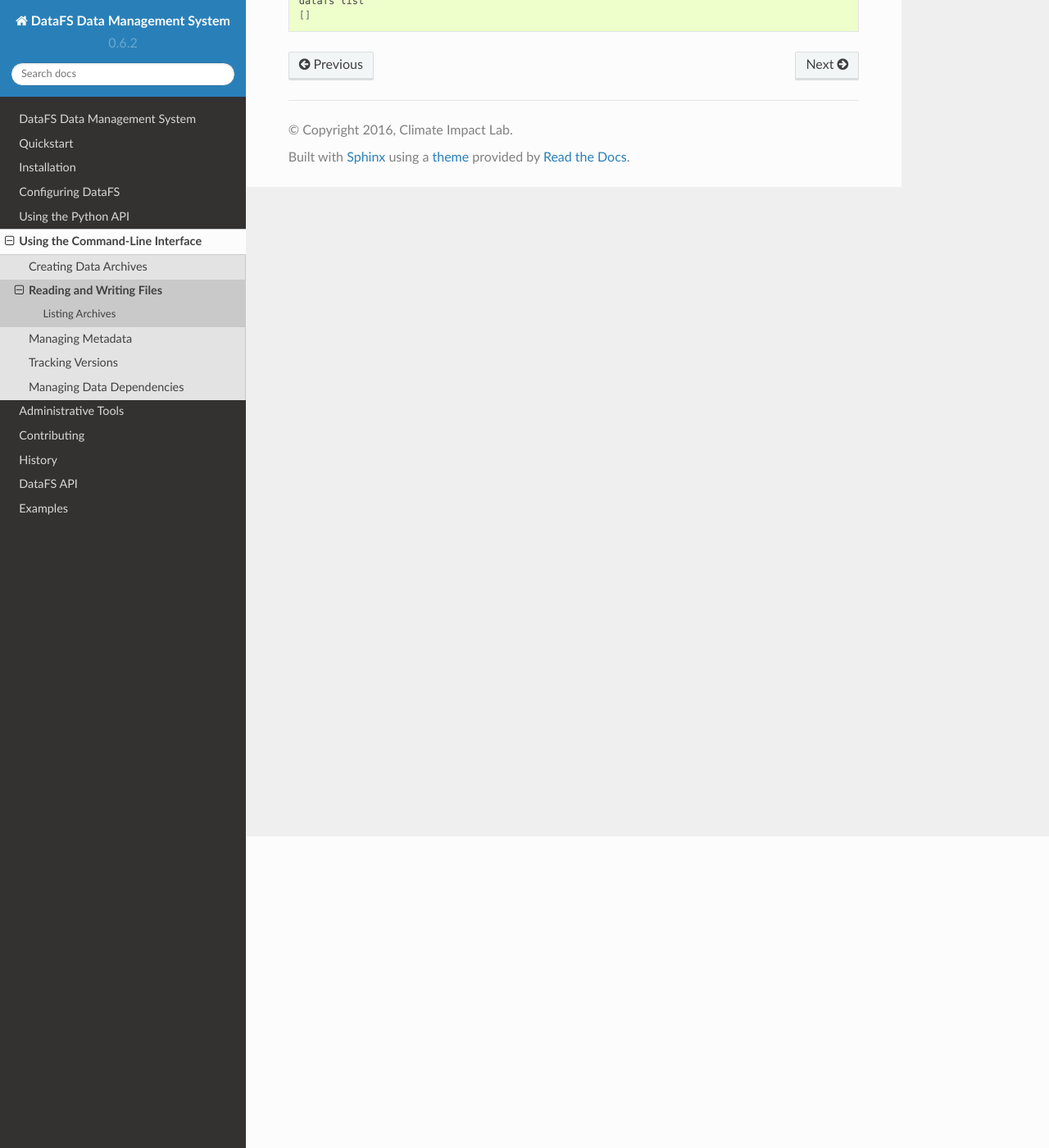
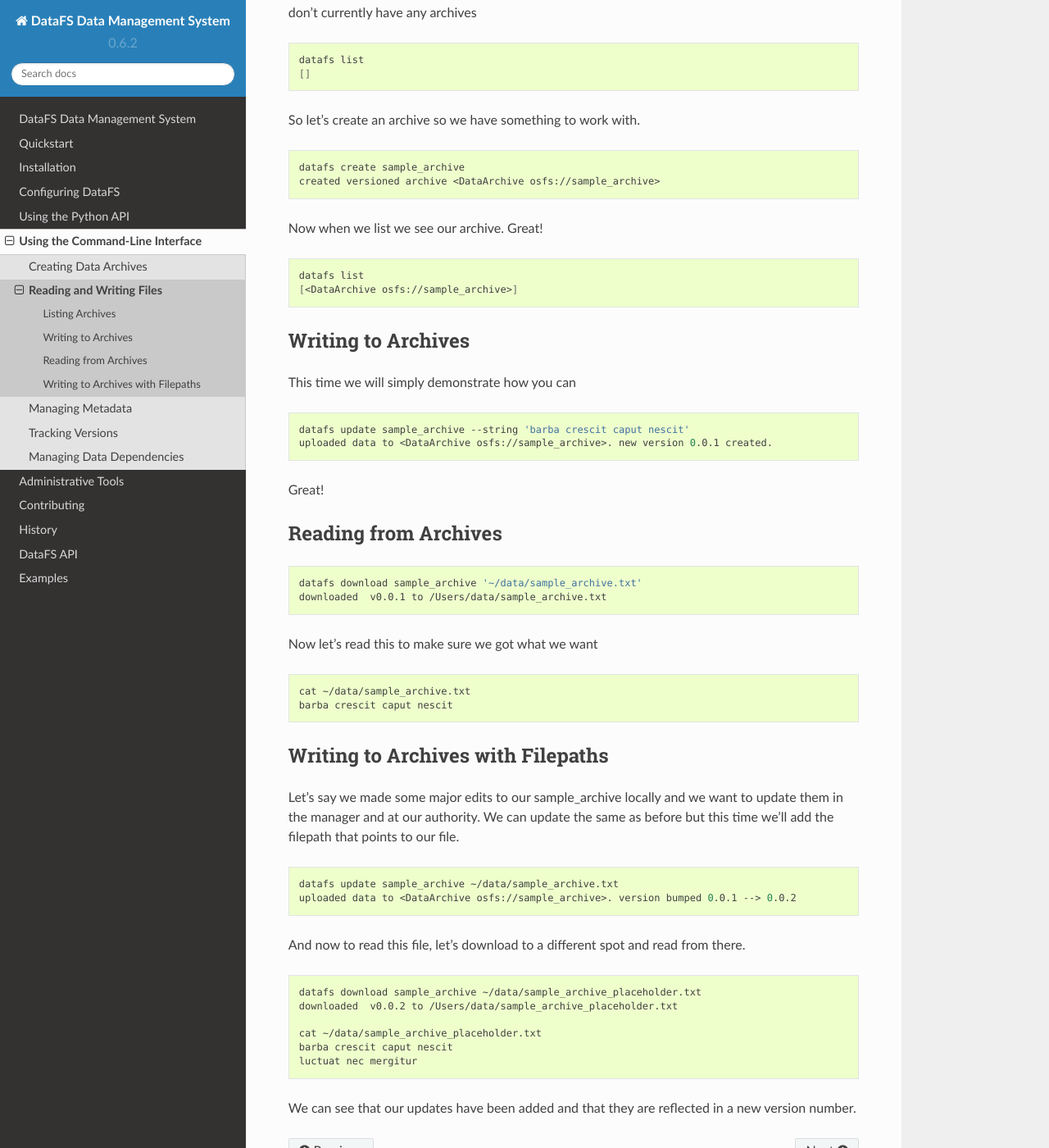
Before and after one commit to ClimateImpactLab/DataFS, a Sphinx documentation site: the page built from docs/cli.io.rst, in a window 1280 px wide and 1400 px high, scrolled down 380 px. Shown: the whole window at 82% size. Built offline with Sphinx 7.4.7 and the Read the Docs theme 2.0.0, drawn with Linux system fonts in a browser that asks for light colours; the version number is read from the project's files by our own code; some of the changed text lies outside the part shown.

```diff
--- a/docs/cli.io.rst
+++ b/docs/cli.io.rst
@@ -8,9 +8,11 @@ Reading and Writing Files
 
 Reading from and writing to files is straight forward in DataFS. In this section we'll cover the command-line implementation of this. The :ref:`python <pythonapi-io>` implementation is also available.
 
+We'll assume you have your api configured with a manager and an authority. Check the :ref:`configure <configure>` documentation for more information on how to set up DataFS.
+
 
 Listing Archives
-~~~~~~~~~~~~~~~~
+----------------
 
 If I want to first check to see if I have any archives I can use the `list` command. Here we see we don't currently have any archives
 
@@ -19,3 +21,81 @@ If I want to first check to see if I have any archives I can use the `list` comm
 
 	datafs list
 	[]
+
+So let's create an archive so we have something to work with.
+
+.. code-block:: bash
+
+	datafs create sample_archive
+	created versioned archive <DataArchive osfs://sample_archive>
+
+
+Now when we list we see our archive. Great!
+
+.. code-block:: bash
+
+	datafs list
+	[<DataArchive osfs://sample_archive>]
+
+
+
+Writing to Archives
+-------------------
+
+This time we will simply demonstrate how you can
+
+.. code-block:: bash
+
+	datafs update sample_archive --string 'barba crescit caput nescit'
+	uploaded data to <DataArchive osfs://sample_archive>. new version 0.0.1 created.
+
+
+Great!
+
+
+
+Reading from Archives
+---------------------
+
+
+.. code-block:: bash
+
+	datafs download sample_archive '~/data/sample_archive.txt'
+	downloaded  v0.0.1 to /Users/data/sample_archive.txt
+
+
+
+Now let's read this to make sure we got what we want
+
+.. code-block:: bash
+
+	cat ~/data/sample_archive.txt
+	barba crescit caput nescit
+
+
+
+Writing to Archives with Filepaths
+----------------------------------
+
+Let's say we made some major edits to our sample_archive locally and we want to update them in the manager and at our authority. We can update the same as before but this time we'll add the filepath that points to our file.
+
+.. code-block:: bash
+
+	datafs update sample_archive ~/data/sample_archive.txt
+	uploaded data to <DataArchive osfs://sample_archive>. version bumped 0.0.1 --> 0.0.2
+
+
+And now to read this file, let's download to a different spot and read from there.
+
+
+.. code-block:: bash
+
+	datafs download sample_archive ~/data/sample_archive_placeholder.txt
+	downloaded  v0.0.2 to /Users/data/sample_archive_placeholder.txt
+
+	cat ~/data/sample_archive_placeholder.txt
+	barba crescit caput nescit
+	luctuat nec mergitur
+
+
+We can see that our updates have been added and that they are reflected in a new version number.
```
Also changed, not shown: docs/cli.metadata.rst (+51 -0 lines), docs/cli.versioning.rst (+63 -0 lines).
